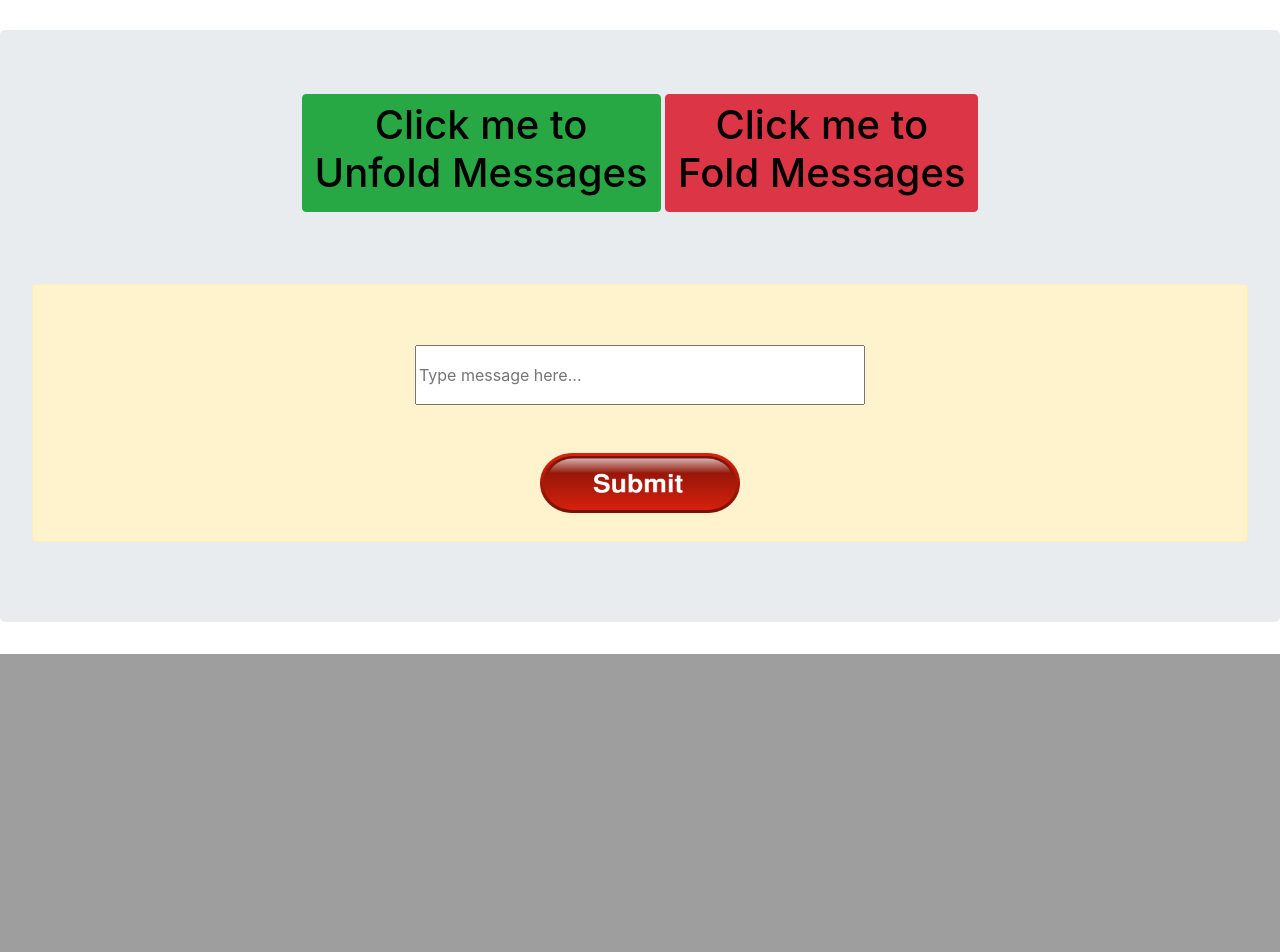
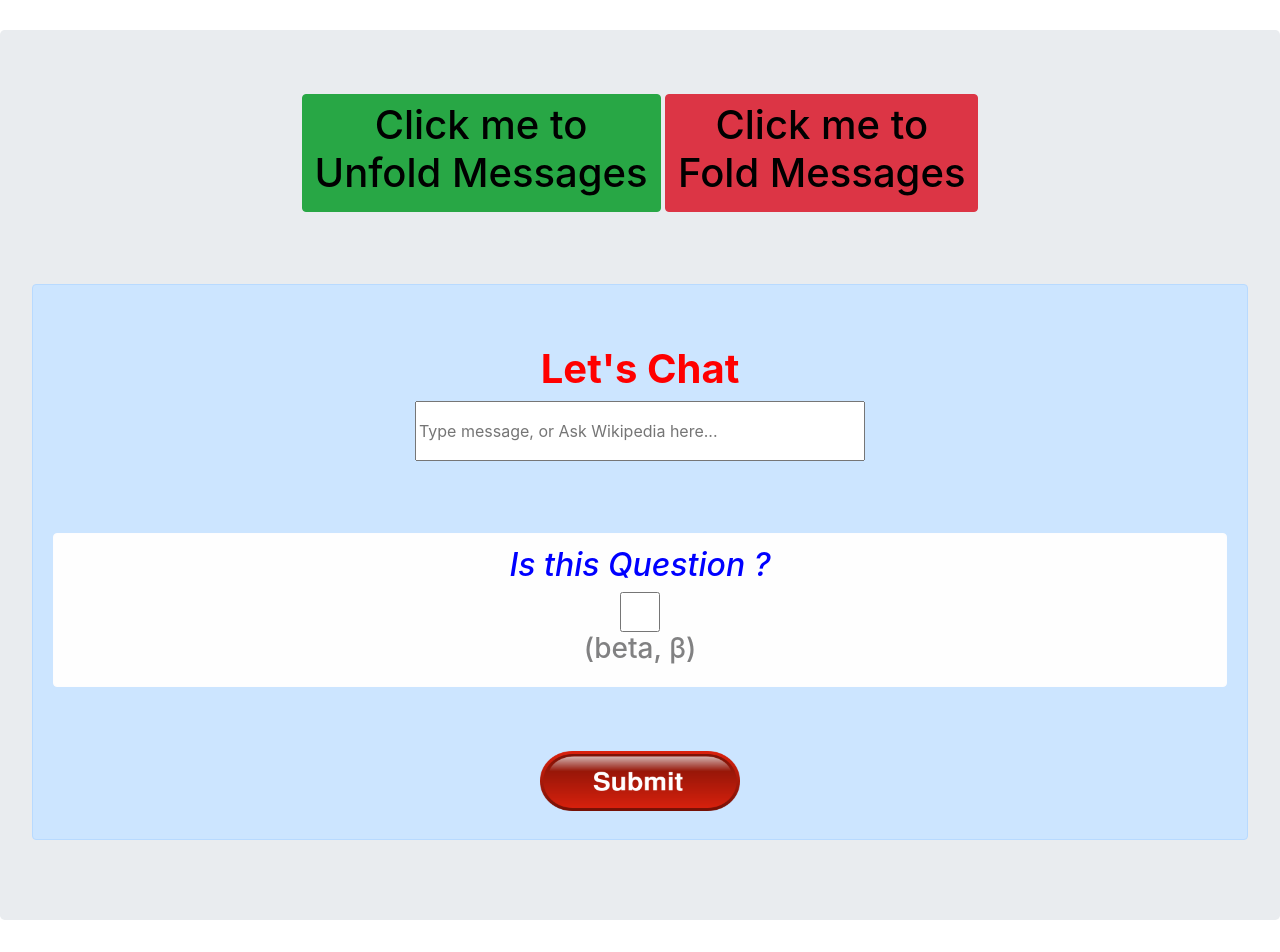
Before and after one commit to imvickykumar999/Ideationology-Attendance, a Flask app: a page that uses templates/chat.html in a window 1280 px wide. Shown: the part 1151-2103 px from the top of the page. Before the commit the page ends 1805 px from the top, so only its background shows below. Run offline with Flask 2, Linux system fonts and the light colour scheme; data that the repository does not hold is empty; some libraries are stand-ins or nearby versions.

Commit message:
Wikipedia beta

```diff
--- a/app.py
+++ b/app.py
@@ -129,10 +129,24 @@ def chat_sent(username):
         return redirect(url_for("login"))
 
     from Clouix.Firebase import chat
-    send = request.form['firechat']
+    send = request.form['firechat'].strip()
 
     if send != '':
         chat.send_mess(username, send)
+
+    resp = request.form.get('ques')
+    # print('--->> ', resp)
+
+    if resp == "True":
+        import wikipedia
+        try:
+            send = wikipedia.summary(send, sentences=2)
+
+        # except wikipedia.exceptions.WikipediaException:
+        except Exception as e:
+            send=str(e)
+
+    chat.send_mess('Wikipedia Bot', send)
     return render_template('chat.html',
                            ref=chat.get_mess(),
                            username=username,
--- a/requirements.txt
+++ b/requirements.txt
@@ -18,3 +18,4 @@ Jinja2==2.10
 SQLAlchemy==1.1.15
 Werkzeug>=0.14
 markupsafe==2.0.1
+wikipedia
--- a/templates/chat.html
+++ b/templates/chat.html
@@ -82,9 +82,10 @@
                                                 <h1>
                                                     <strong>
 
-                                                    <!-- <div style="white-space: pre-line"> -->
-                                                    <div>
-                                                        {{subvaluesub}}
+                                                    <div style="white-space: pre-line">
+                                                        <div>
+                                                            {{subvaluesub}}
+                                                        </div>
                                                     </div>
 
                                                     </strong>
@@ -141,15 +142,37 @@
                 </a>
 
                 <br><br><br><br>
-                <div class="alert alert-warning" role="alert">
+                <div class="alert alert-primary" role="alert">
                     <br><br>
                     <form method="post"  action="/chat_sent/{{username}}">
+
+                        <h1>
+                            <strong style="color: red;">
+                                Let's Chat
+                            </strong>
+                        </h1>
+
                         <input type="text"
                             style="width: 450px; height: 60;"
                             name="firechat"
-                            placeholder="Type message here...">
+                            placeholder="Type message, or Ask Wikipedia here...">
 
-                        <br><br><br>
+                        <br><br><br><br>
+                        <div class="alert alert-light" role="alert">
+
+                            <h2 style="color: blue;">
+                                <em>
+                                    Is this Question ?
+                                </em>
+                            </h2>
+
+                            <input type="checkbox"
+                                style="height:40px; width:40px"
+                                name="ques" value="True">
+                            <h3>(beta, β)</h3>
+                        </div>
+
+                        <br><br>
                         <input type="image"
                         src="../static/submit.png"
                         width="200"
```
Also changed, not shown: 1 other file.
